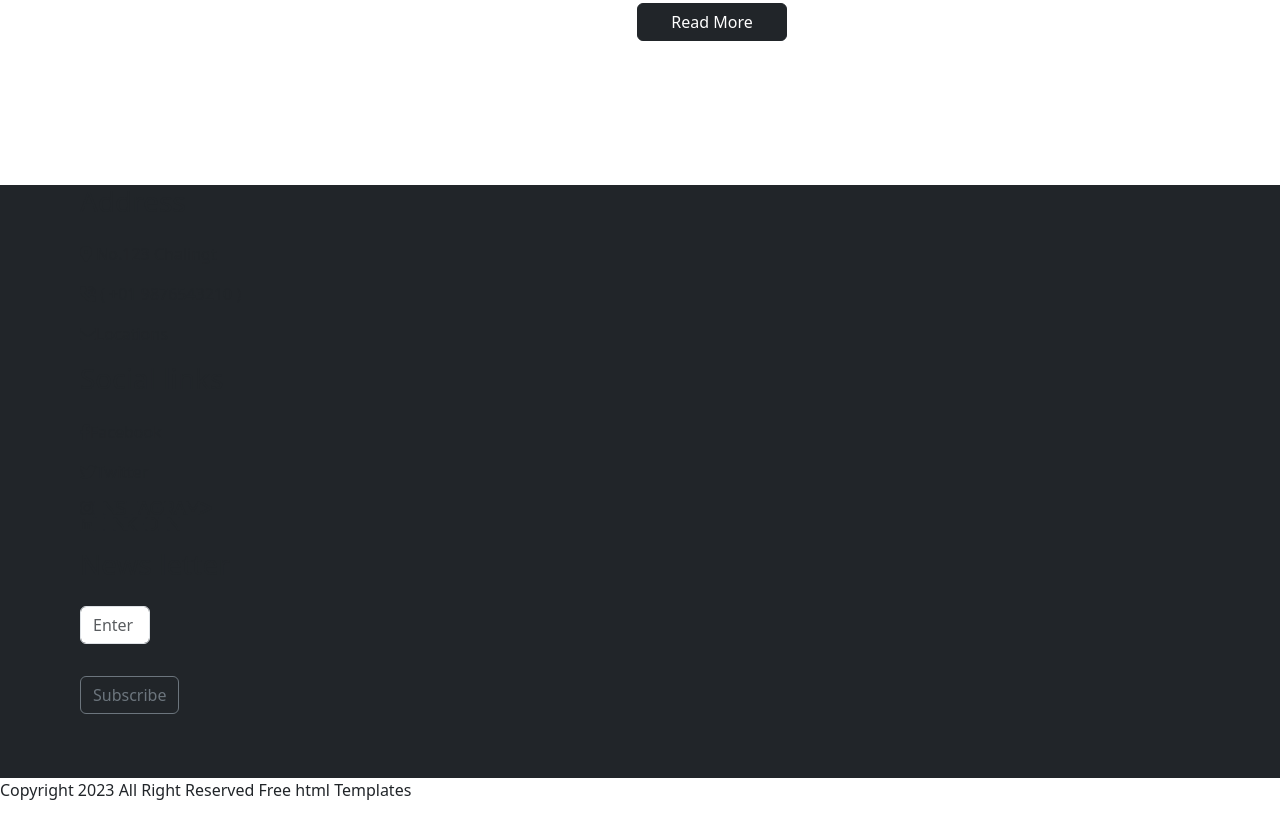
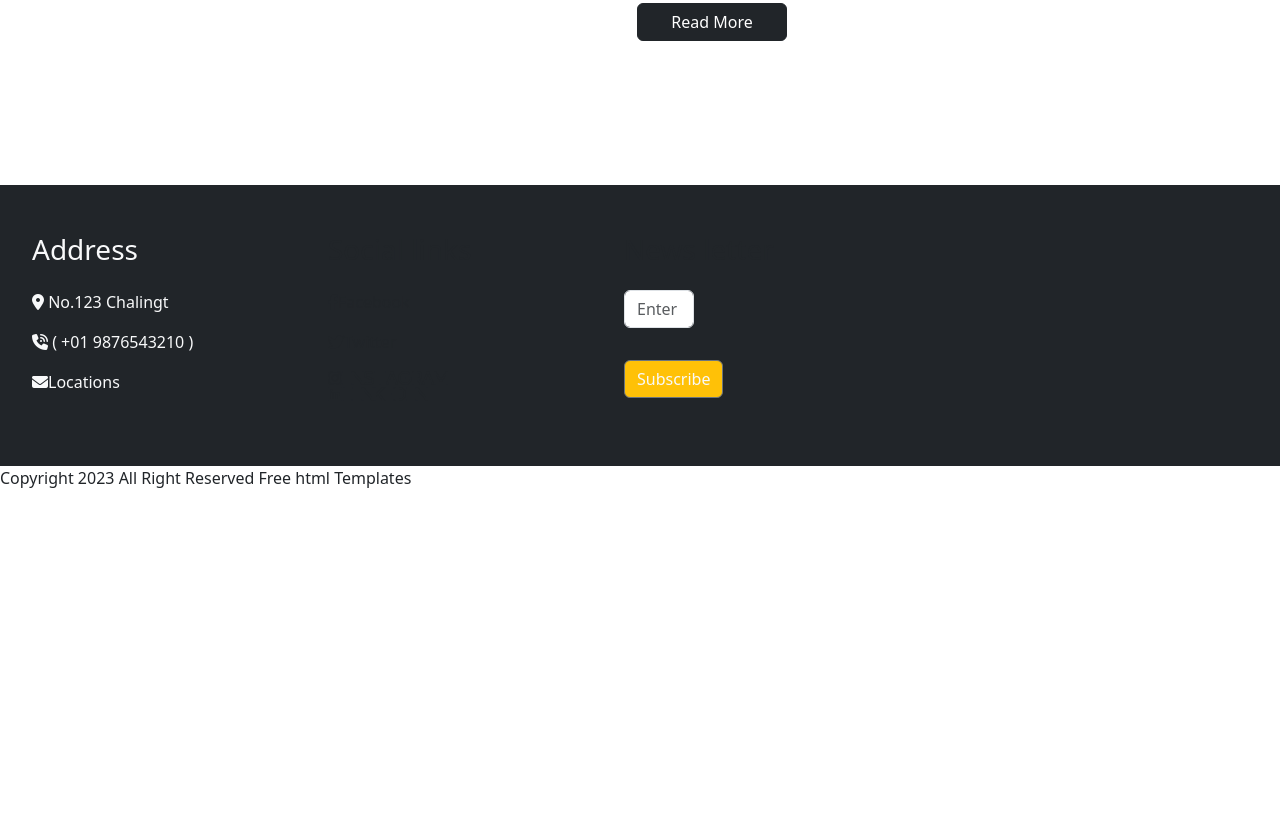
Before and after one commit to kirankashif652/test, a plain HTML site: page index.html in a window 1280 px wide. Shown: the part 1447-2265 px from the top of the page. After the commit the page ends 1953 px from the top, so only its background shows below. Drawn offline with nearby package versions, Linux system fonts and the light colour scheme.

Commit message:
Update index.html

```diff
--- a/index.html
+++ b/index.html
@@ -124,9 +124,9 @@
 <!-- Footer -->
 
 
-<div class="container-xxl bg-dark p-5">
-    <div class="row text-light g-5 "></div>
-      <div class="  col-md-6 col-lg-3 ">
+<div class="container-xxl d-flex bg-dark p-5">
+    <div class="row  text-light g-5 "></div>
+      <div class=" text-light col-md-6 col-lg-3 ">
 
         <ul type="none" class="d-flex flex-column gap-3 align-items-center align-items-sm-start">
           <h3>Address </h3>
@@ -142,7 +142,7 @@
           <h3>Social links</h3>
           <li><i class="fa-brands fa-facebook-f"></i>Facebook</li>
           <li><i class="fa-brands fa-twitter"></i>Twitter</li>
-          <li<i class="fa-brands fa-instagram"></i>Instagram></li>
+          <li<i class="fa-brands fa-instagram"></i>Instagram</li>
             <li><i class="fa-brands fa-linkedin"></i>Linkedin</li>
         </ul>
       </div>
@@ -153,8 +153,8 @@
           <li><div class="input-group mb-3">
   <input type="text" class="form-control" style="width: 70px" placeholder="Enter your email..." aria-label="Recipient's email" aria-describedby="button-addon2">
 
-</div> </li>
-          <li><button class="btn btn-outline-secondary" type="button" id="button-addon2">Subscribe</button></li>
+</div></li>
+          <li><button class="btn btn-outline-secondary bg-warning text-light" type="button" id="button-addon2">Subscribe</button></li>
 
         </ul>
       </div>
@@ -176,7 +176,7 @@
 
 
 <div>
-    <p>Copyright 2023 All Right Reserved Free html Templates</p>
+    <p text-center>Copyright 2023 All Right Reserved Free html Templates</p>
 </div>
 
 
```
